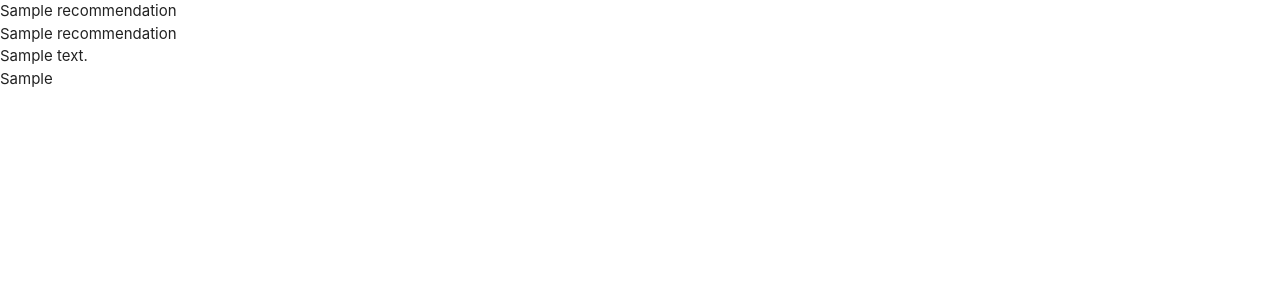
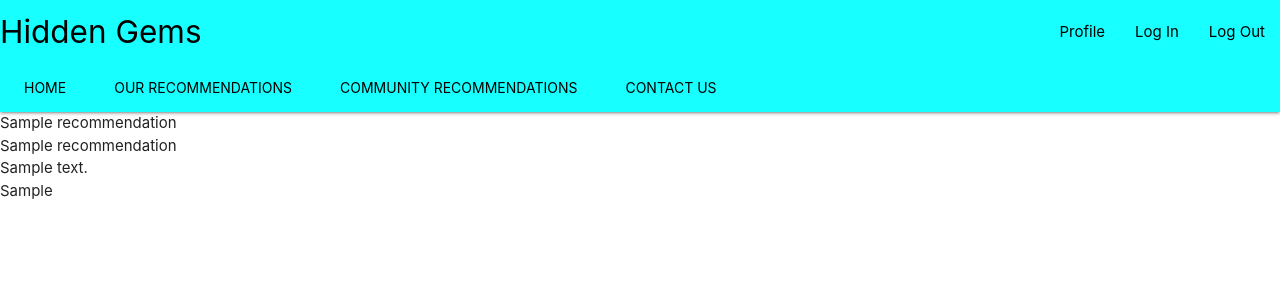
Before and after one commit to Code-Institute-Submissions/ryanjbm-Milestone3, a Flask app: page / in a window 1280 px wide. Shown: the top 300 px of the page. Run offline with Flask 2, Linux system fonts and the light colour scheme; a database or web service that is not in the repository returns one stand-in record (values such as "Sample title"); some libraries are stand-ins or nearby versions.

Commit message:
Add materialize navbar and sidenav

```diff
--- a/static/css/style.css
+++ b/static/css/style.css
@@ -0,0 +1,3 @@
+.nav-color a{
+    color:black;
+}
--- a/static/js/script.js
+++ b/static/js/script.js
@@ -0,0 +1,3 @@
+$(document).ready(function(){
+    $('.sidenav').sidenav();
+  });
--- a/templates/base.html
+++ b/templates/base.html
@@ -13,6 +13,37 @@
 </head>
 <body>
 
+    <header>
+        <!-- top navbar -->
+        <nav class="nav-extended black-text cyan accent-2">
+            <div class="nav-wrapper">
+                <a href="{{url_for('get_recommendations')}}" class="black-text brand-logo">Hidden Gems</a>
+                <a href="#" data-target="mobile-demo" class="black-text sidenav-trigger"><i class="fas fa-bars"></i></a>
+                <ul id="nav-mobile" class="black-text right hide-on-med-and-down">
+                    <li><a class="black-text" href="sass.html">Profile</a></li>
+                    <li><a class="black-text" href="badges.html">Log In</a></li>
+                    <li><a class="black-text" href="collapsible.html">Log Out</a></li>
+                </ul>
+            </div>
+            <div class="nav-content">
+                <ul class="tabs tabs-transparent">
+                    <li class="tab"><a class="black-text" href="{{url_for('get_recommendations')}}">Home</a></li>
+                    <li class="tab"><a class="black-text" href="#test2">Our Recommendations</a></li>
+                    <li class="tab "><a class="black-text" href="#test3">Community Recommendations</a></li>
+                    <li class="tab"><a class="black-text" href="#test4">Contact Us</a></li>
+                </ul>
+            </div>
+        </nav>
+        <!-- mobile sidenav -->
+        <ul class="sidenav" id="mobile-demo">
+            <li><h4 class="center-align light-blue-text text-darken-4">Hidden Gems</h4></li>
+            <li><a href="sass.html">Profile</a></li>
+            <li><a href="badges.html">Log In</a></li>
+            <li><a href="collapsible.html">Log Out</a></li>
+        </ul>
+
+    </header>
+
     {% block content %}
     {% endblock %}
 
```
